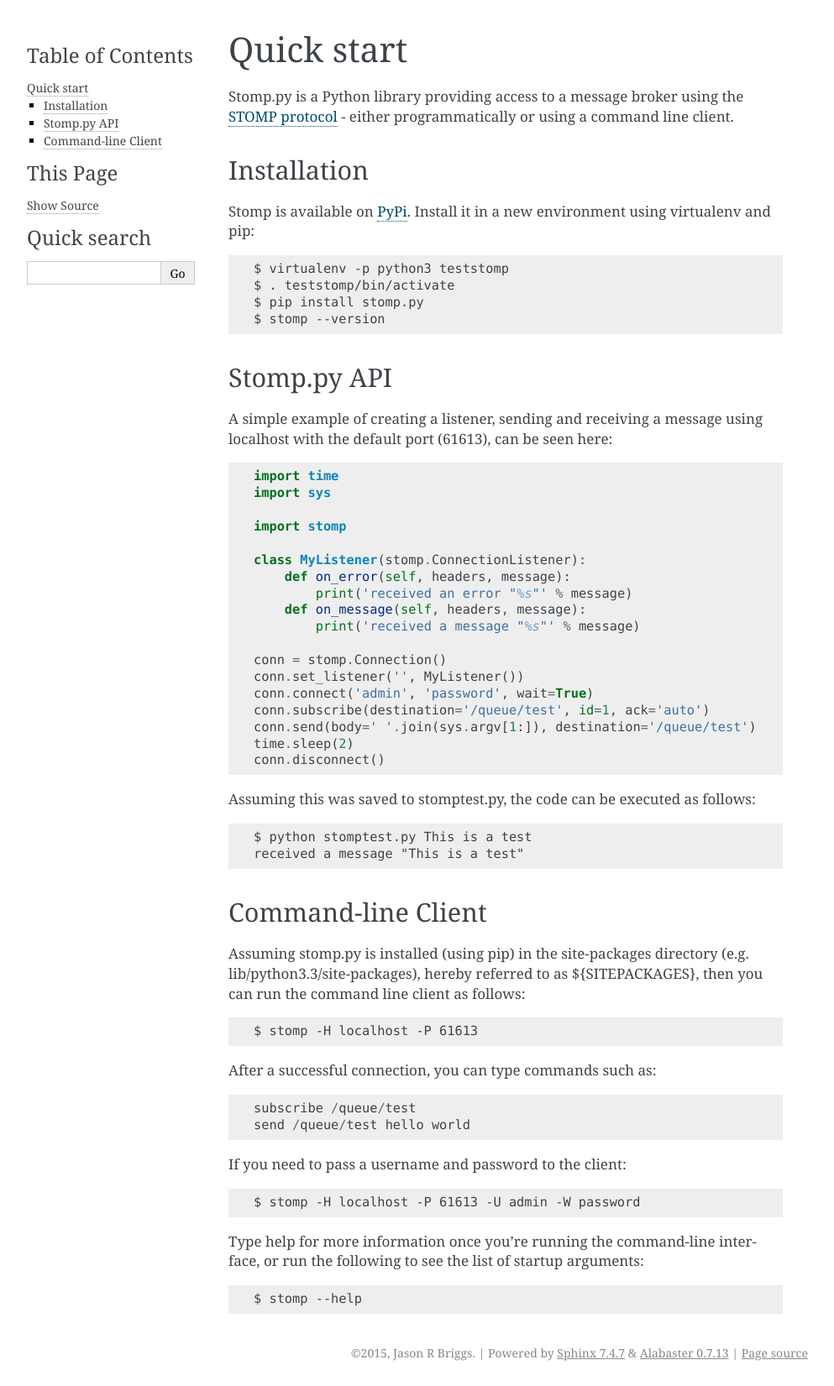
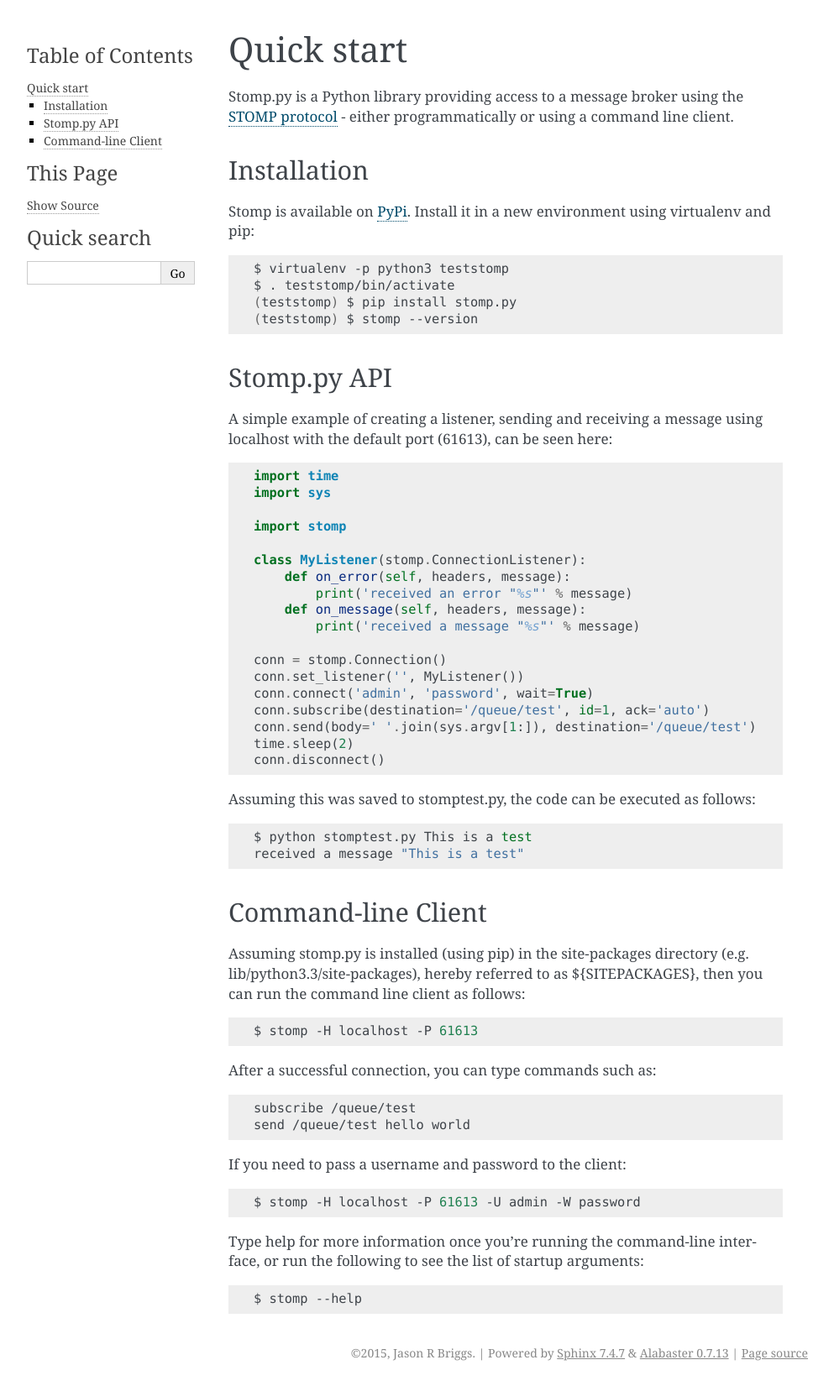
Before and after one commit to jasonrbriggs/stomp.py, a Sphinx documentation site: the page built from docs/source/quickstart.rst, in a window 1280 px wide. Shown: the whole page at 84% size, without its empty margins (148-1141 px from the left). Built offline with Sphinx 7.4.7, drawn with Linux system fonts in a browser that asks for light colours.

Commit message:
minor doc update

```diff
--- a/docs/source/quickstart.rst
+++ b/docs/source/quickstart.rst
@@ -8,12 +8,14 @@
 Installation
 ============
 
-Stomp is available on `PyPi <https://pypi.org/project/stomp.py/>`_. Install it in a new environment using virtualenv and pip::
+Stomp is available on `PyPi <https://pypi.org/project/stomp.py/>`_. Install it in a new environment using virtualenv and pip:
+
+.. code-block:: shell
 
     $ virtualenv -p python3 teststomp
     $ . teststomp/bin/activate
-    $ pip install stomp.py
-    $ stomp --version
+    (teststomp) $ pip install stomp.py
+    (teststomp) $ stomp --version
 
 
 Stomp.py API
@@ -40,7 +42,9 @@
     time.sleep(2)
     conn.disconnect()
 
-Assuming this was saved to stomptest.py, the code can be executed as follows::
+Assuming this was saved to stomptest.py, the code can be executed as follows:
+
+.. code-block:: shell
 
     $ python stomptest.py This is a test
     received a message "This is a test"
@@ -49,19 +53,27 @@
 Command-line Client
 ===================
 
-Assuming stomp.py is installed (using pip) in the site-packages directory (e.g. lib/python3.3/site-packages), hereby referred to as ${SITEPACKAGES}, then you can run the command line client as follows::
+Assuming stomp.py is installed (using pip) in the site-packages directory (e.g. lib/python3.3/site-packages), hereby referred to as ${SITEPACKAGES}, then you can run the command line client as follows:
+
+.. code-block:: shell
 
     $ stomp -H localhost -P 61613
 
-After a successful connection, you can type commands such as::
+After a successful connection, you can type commands such as:
+
+.. code-block:: shell
 
     subscribe /queue/test
     send /queue/test hello world
 
-If you need to pass a username and password to the client::
+If you need to pass a username and password to the client:
+
+.. code-block:: shell
 
     $ stomp -H localhost -P 61613 -U admin -W password
 
-Type help for more information once you're running the command-line interface, or run the following to see the list of startup arguments::
+Type help for more information once you're running the command-line interface, or run the following to see the list of startup arguments:
+
+.. code-block:: shell
 
     $ stomp --help
```
Also changed, not shown: 2 other files.
